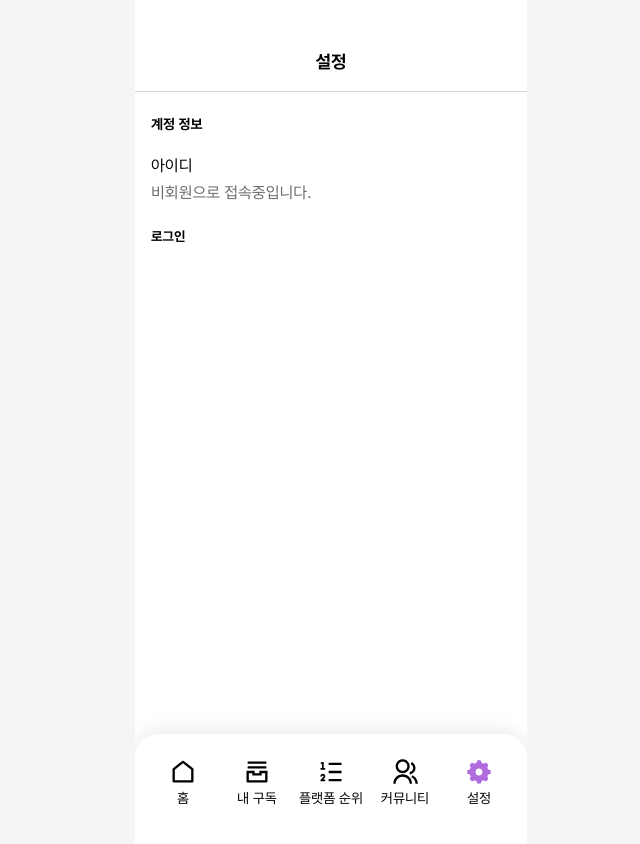
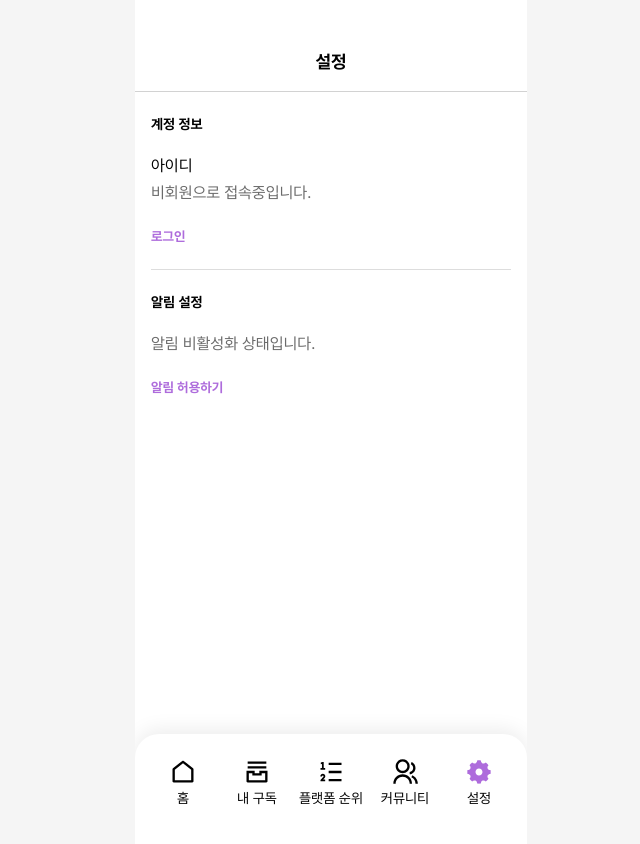
Before and after one commit to asksa1256/gudok-people-react, a React (Create React App) app: page /settings in a window 1280 px wide. Shown: the top 844 px of the page, without its empty margins (309-949 px from the left). Built offline with nearby package versions, Linux system fonts and the light colour scheme; no server answers.

Commit message:
설정 - 알림 활성화 버튼 추가

```diff
--- a/src/App.scss
+++ b/src/App.scss
@@ -55,9 +55,18 @@ section {
 
   &-dl {
     margin: 0 16px;
+    padding-bottom: 16px;
+    border-bottom: 1px solid #ddd;
+    &:last-child {
+      border: 0;
+    }
 
     dt {
       margin-bottom: 8px;
+
+      .text-btn {
+        color: #ae6cdc;
+      }
     }
     dd {
       margin-bottom: 24px;
--- a/src/components/SettingsPage.jsx
+++ b/src/components/SettingsPage.jsx
@@ -1,9 +1,11 @@
-import React, { useState, useEffect } from "react";
+import React, { useState, useEffect, useContext } from "react";
 import { useNavigate } from "react-router-dom";
+import { AppContext } from "../App";
 import firebase from "firebase/compat/app";
 import "firebase/compat/database";
 import "firebase/compat/auth";
 import { getAuth } from "firebase/auth";
+import { getMessaging, getToken } from "firebase/messaging";
 import Dockbar from "./Dockbar";
 import "./SettingsPage.scss";
 
@@ -20,8 +22,13 @@ const firebaseConfig = {
 
 firebase.initializeApp(firebaseConfig);
 
+const messaging = getMessaging();
+const db = firebase.firestore();
+
 export default function SettingsPage() {
   const [user, setUser] = useState(null); // 인증된 사용자 정보 저장
+  const [pushPermitted, setPushPermitted] = useState(null);
+  const deviceToken = useContext(AppContext);
   const navigate = useNavigate();
 
   useEffect(() => {
@@ -29,13 +36,15 @@ export default function SettingsPage() {
     const authService = getAuth();
     setUser(authService.currentUser);
 
+    deviceToken ? setPushPermitted(true) : setPushPermitted(false);
+
     // 사용자 상태 변경 이벤트 리스너 추가
     const unsubscribe = firebase.auth().onAuthStateChanged((user) => {
       setUser(user);
     });
 
     return () => unsubscribe();
-  }, []);
+  }, [deviceToken]);
 
   const signInOutHandler = () => {
     if (user) {
@@ -51,6 +60,52 @@ export default function SettingsPage() {
     } else {
       navigate("/");
     }
+  };
+
+  const requestPermission = async () => {
+    const snapshot = await db
+      .collection("user")
+      .where("email", "==", user.email)
+      .get();
+    const doc = snapshot.docs[0];
+    Notification.requestPermission().then((permission) => {
+      if (permission === "granted") {
+        console.log("Notification permission granted.");
+        getToken(messaging, {
+          vapidKey:
+            "BK7Jyd1qE2DWQAygv_E6oHlyvFVJ1be_gtzZ2vRaCTb0oO_o6E5TgSBQSNQJC37AcHFygzDEEXrvuBIm-BiUnNA",
+        }).then((currentToken) => {
+          try {
+            const docRef = db.collection("user").doc(doc.id);
+            docRef.update({
+              token: currentToken,
+            });
+            docRef
+              .collection("subscriptions")
+              .get()
+              .then((querySnapshot) => {
+                querySnapshot.forEach((doc) => {
+                  // 각 문서의 'token' 필드값 갱신
+                  docRef
+                    .collection("subscriptions")
+                    .doc(doc.id)
+                    .update({
+                      token: currentToken,
+                    })
+                    .then(() => {
+                      // console.log("Document successfully updated!");
+                    })
+                    .catch((error) => {
+                      console.error("Error updating document: ", error);
+                    });
+                });
+              });
+          } catch (error) {
+            console.error("Error updating document field: ", error);
+          }
+        });
+      }
+    });
   };
 
   return (
@@ -71,6 +126,21 @@ export default function SettingsPage() {
               </button>
             </dt>
           </dl>
+          <div className="sub-title">알림 설정</div>
+          <dl className="contents-dl">
+            <dd>
+              {pushPermitted
+                ? "알림 활성화 상태입니다."
+                : "알림 비활성화 상태입니다."}
+            </dd>
+            {!pushPermitted && (
+              <dt>
+                <button className="text-btn" onClick={requestPermission}>
+                  알림 허용하기
+                </button>
+              </dt>
+            )}
+          </dl>
         </div>
         <Dockbar active="settings" />
       </section>
```
